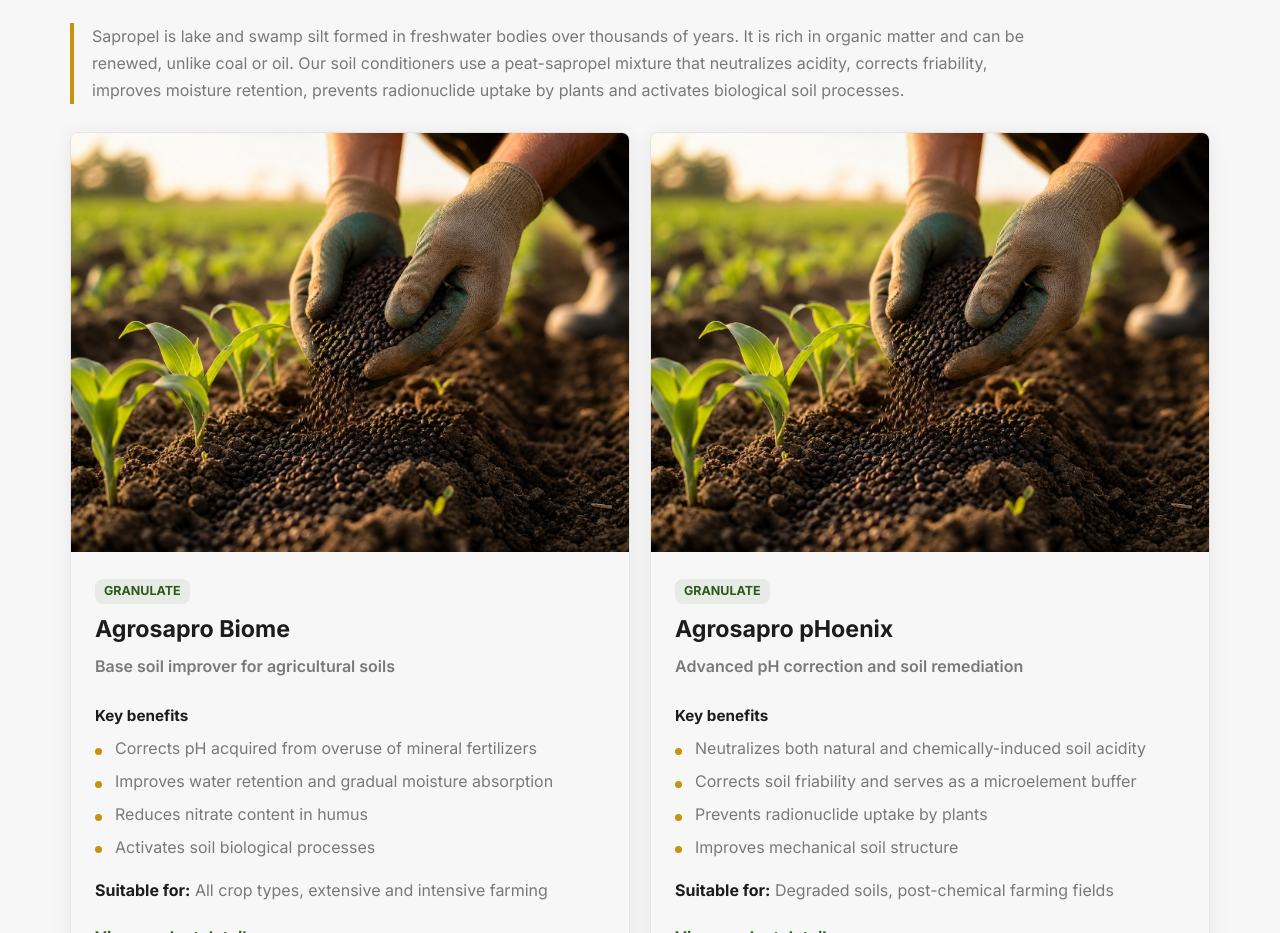
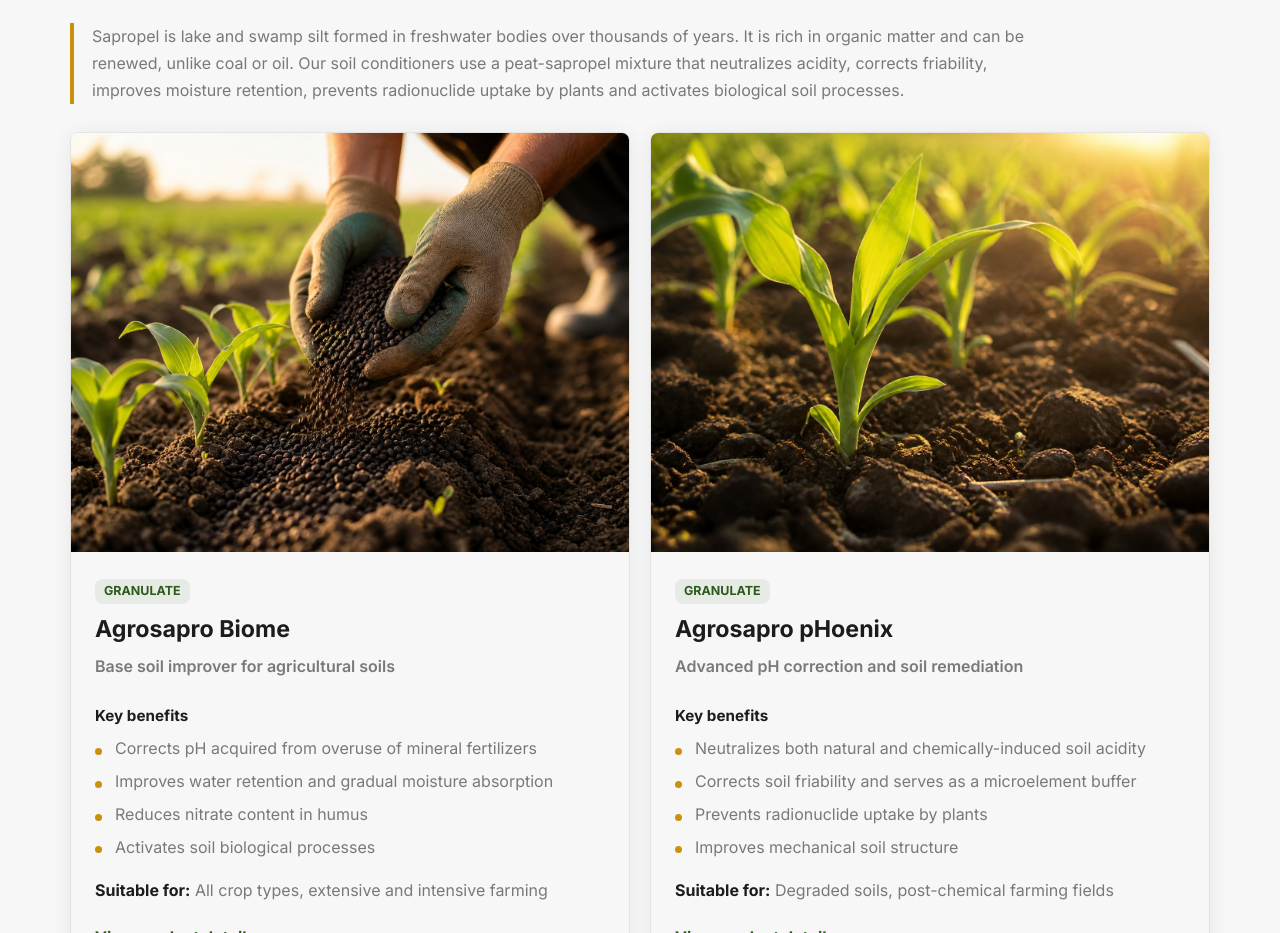
Before and after one commit to msagrosolver/agrosapro, a React (Vite) app: page / in a window 1280 px wide. Shown: the part 1380-2313 px from the top of the page. Built offline with nearby package versions, Linux system fonts and the light colour scheme.

Commit message:
“home_ppics”

```diff
--- a/src/components/Products/Products.jsx
+++ b/src/components/Products/Products.jsx
@@ -3,6 +3,8 @@
 import soilImage from '../../assets/product-soil-conditioner.jpg';
 import growthImage from '../../assets/product-growth-regulator.jpg';
 import feedImage from '../../assets/product-feed-additive.jpg';
+import growthIntroFrontImage from '../../assets/images/growth-intro-front.jpg';
+import soilIntroBackImage from '../../assets/images/soil-intro-back.jpg';
 import './Products.css';
 
 const productLinks = {
@@ -36,6 +38,7 @@
       {
         name: 'Agrosapro pHoenix',
         type: 'Granulate',
+        image: soilIntroBackImage,
         use: 'Advanced pH correction and soil remediation',
         benefits: [
           'Neutralizes both natural and chemically-induced soil acidity',
@@ -69,6 +72,7 @@
       {
         name: 'Agrosapro Complex',
         type: 'Liquid concentrate',
+        image: growthIntroFrontImage,
         use: 'Full-spectrum NPK with humic/fulvic acid framework',
         benefits: [
           'Acts as both fertility accumulator and functional mineral fertilizer',
@@ -197,7 +201,7 @@
               <ProductCard
                 key={product.name}
                 product={product}
-                image={activeContent.image}
+                image={product.image || activeContent.image}
                 wide={activeContent.id === 'feed'}
               />
             ))}
```
